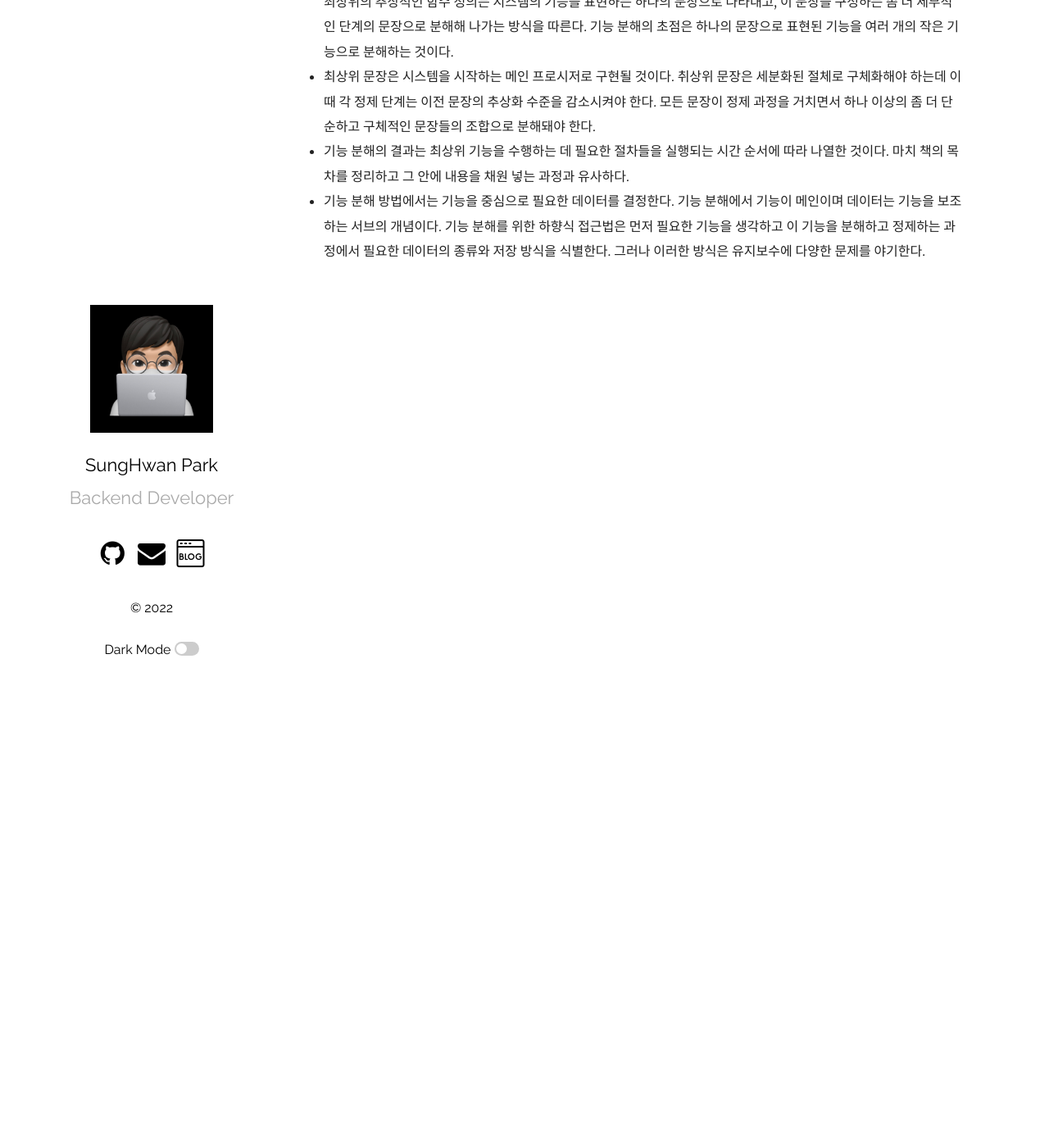
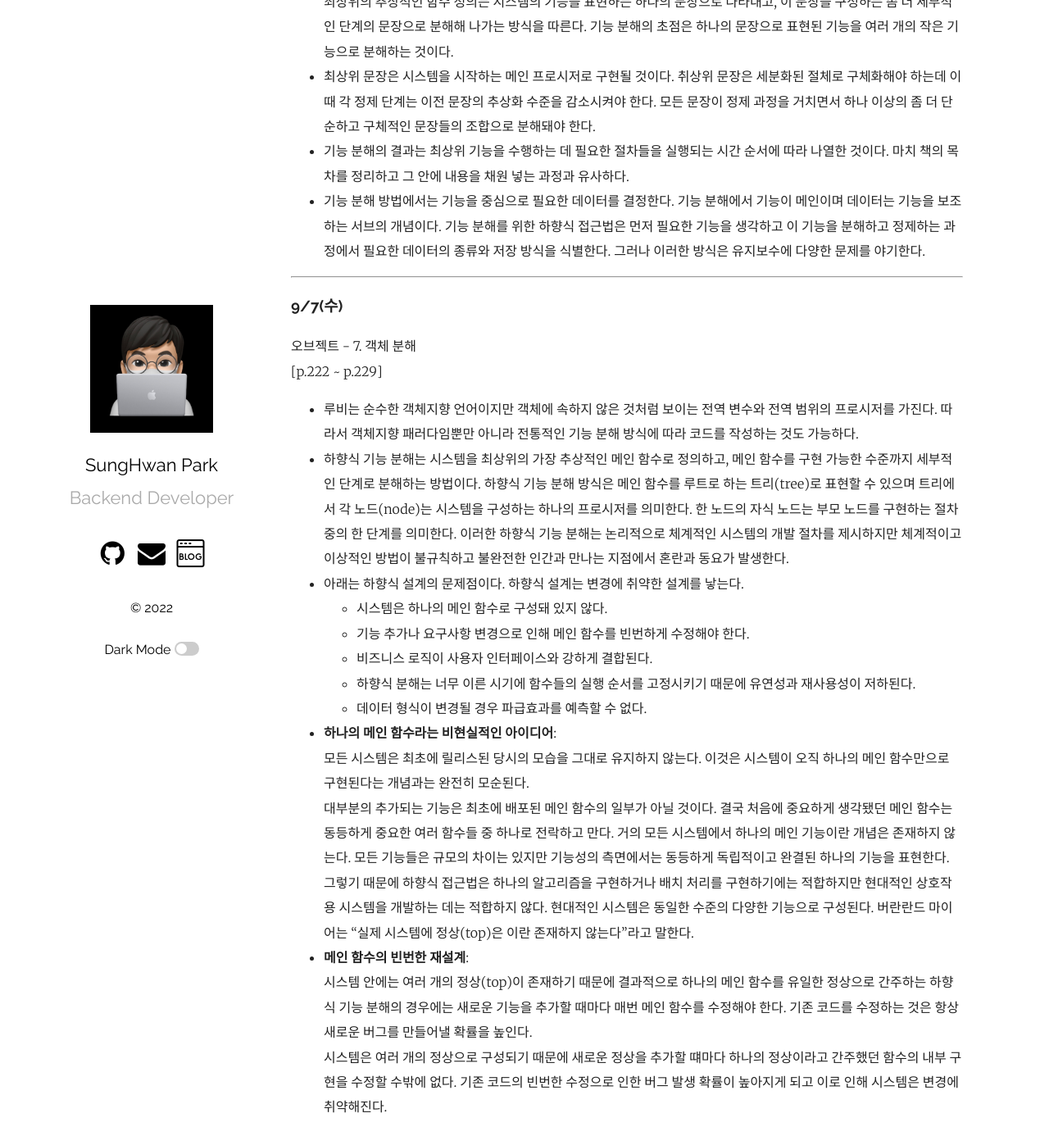
Before and after one commit to mrpark219/TIL, a Jekyll site: the page built from _posts/2022-09-01-9월TIL.markdown, in a window 1280 px wide and 1400 px high, scrolled down 7090 px. Shown: the top 1397 px of the window at 82% size. Built offline with Jekyll 4.4.1, drawn with Linux system fonts in a browser that asks for light colours; comment, search, counter and statistics services are not loaded.

Commit message:
feat: 2022-09-07 TIL 추가

```diff
--- a/_posts/2022-09-01-9월TIL.markdown
+++ b/_posts/2022-09-01-9월TIL.markdown
@@ -144,3 +144,25 @@ categories: 202209 TIL
 -   최상위 문장은 시스템을 시작하는 메인 프로시저로 구현될 것이다. 취상위 문장은 세분화된 절체로 구체화해야 하는데 이때 각 정제 단계는 이전 문장의 추상화 수준을 감소시켜야 한다. 모든 문장이 정제 과정을 거치면서 하나 이상의 좀 더 단순하고 구체적인 문장들의 조합으로 분해돼야 한다.
 -   기능 분해의 결과는 최상위 기능을 수행하는 데 필요한 절차들을 실행되는 시간 순서에 따라 나열한 것이다. 마치 책의 목차를 정리하고 그 안에 내용을 채원 넣는 과정과 유사하다.
 -   기능 분해 방법에서는 기능을 중심으로 필요한 데이터를 결정한다. 기능 분해에서 기능이 메인이며 데이터는 기능을 보조하는 서브의 개념이다. 기능 분해를 위한 하향식 접근법은 먼저 필요한 기능을 생각하고 이 기능을 분해하고 정제하는 과정에서 필요한 데이터의 종류와 저장 방식을 식별한다. 그러나 이러한 방식은 유지보수에 다양한 문제를 야기한다.
+
+---
+
+### 9/7(수)
+
+오브젝트 - 7. 객체 분해
+[p.222 ~ p.229]
+
+-   루비는 순수한 객체지향 언어이지만 객체에 속하지 않은 것처럼 보이는 전역 변수와 전역 범위의 프로시저를 가진다. 따라서 객체지향 패러다임뿐만 아니라 전통적인 기능 분해 방식에 따라 코드를 작성하는 것도 가능하다.
+-   하향식 기능 분해는 시스템을 최상위의 가장 추상적인 메인 함수로 정의하고, 메인 함수를 구현 가능한 수준까지 세부적인 단계로 분해하는 방법이다. 하향식 기능 분해 방식은 메인 함수를 루트로 하는 트리(tree)로 표현할 수 있으며 트리에서 각 노드(node)는 시스템을 구성하는 하나의 프로시저를 의미한다. 한 노드의 자식 노드는 부모 노드를 구현하는 절차 중의 한 단계를 의미한다. 이러한 하향식 기능 분해는 논리적으로 체계적인 시스템의 개발 절차를 제시하지만 체계적이고 이상적인 방법이 불규칙하고 불완전한 인간과 만나는 지점에서 혼란과 동요가 발생한다.
+-   아래는 하향식 설계의 문제점이다. 하향식 설계는 변경에 취약한 설계를 낳는다.
+    -   시스템은 하나의 메인 함수로 구성돼 있지 않다.
+    -   기능 추가나 요구사항 변경으로 인해 메인 함수를 빈번하게 수정해야 한다.
+    -   비즈니스 로직이 사용자 인터페이스와 강하게 결합된다.
+    -   하향식 분해는 너무 이른 시기에 함수들의 실행 순서를 고정시키기 때문에 유연성과 재사용성이 저하된다.
+    -   데이터 형식이 변경될 경우 파급효과를 예측할 수 없다.
+-   **하나의 메인 함수라는 비현실적인 아이디어**:
+    모든 시스템은 최초에 릴리스된 당시의 모습을 그대로 유지하지 않는다. 이것은 시스템이 오직 하나의 메인 함수만으로 구현된다는 개념과는 완전히 모순된다.
+    대부분의 추가되는 기능은 최초에 배포된 메인 함수의 일부가 아닐 것이다. 결국 처음에 중요하게 생각됐던 메인 함수는 동등하게 중요한 여러 함수들 중 하나로 전락하고 만다. 거의 모든 시스템에서 하나의 메인 기능이란 개념은 존재하지 않는다. 모든 기능들은 규모의 차이는 있지만 기능성의 측면에서는 동등하게 독립적이고 완결된 하나의 기능을 표현한다. 그렇기 때문에 하향식 접근법은 하나의 알고리즘을 구현하거나 배치 처리를 구현하기에는 적합하지만 현대적인 상호작용 시스템을 개발하는 데는 적합하지 않다. 현대적인 시스템은 동일한 수준의 다양한 기능으로 구성된다. 버란란드 마이어는 "실제 시스템에 정상(top)은 이란 존재하지 않는다"라고 말한다.
+-   **메인 함수의 빈번한 재설계**:
+    시스템 안에는 여러 개의 정상(top)이 존재하기 때문에 결과적으로 하나의 메인 함수를 유일한 정상으로 간주하는 하향식 기능 분해의 경우에는 새로운 기능을 추가할 때마다 매번 메인 함수를 수정해야 한다. 기존 코드를 수정하는 것은 항상 새로운 버그를 만들어낼 확률을 높인다.
+    시스템은 여러 개의 정상으로 구성되기 때문에 새로운 정상을 추가할 떄마다 하나의 정상이라고 간주했던 함수의 내부 구현을 수정할 수밖에 없다. 기존 코드의 빈번한 수정으로 인한 버그 발생 확률이 높아지게 되고 이로 인해 시스템은 변경에 취약해진다.
```
